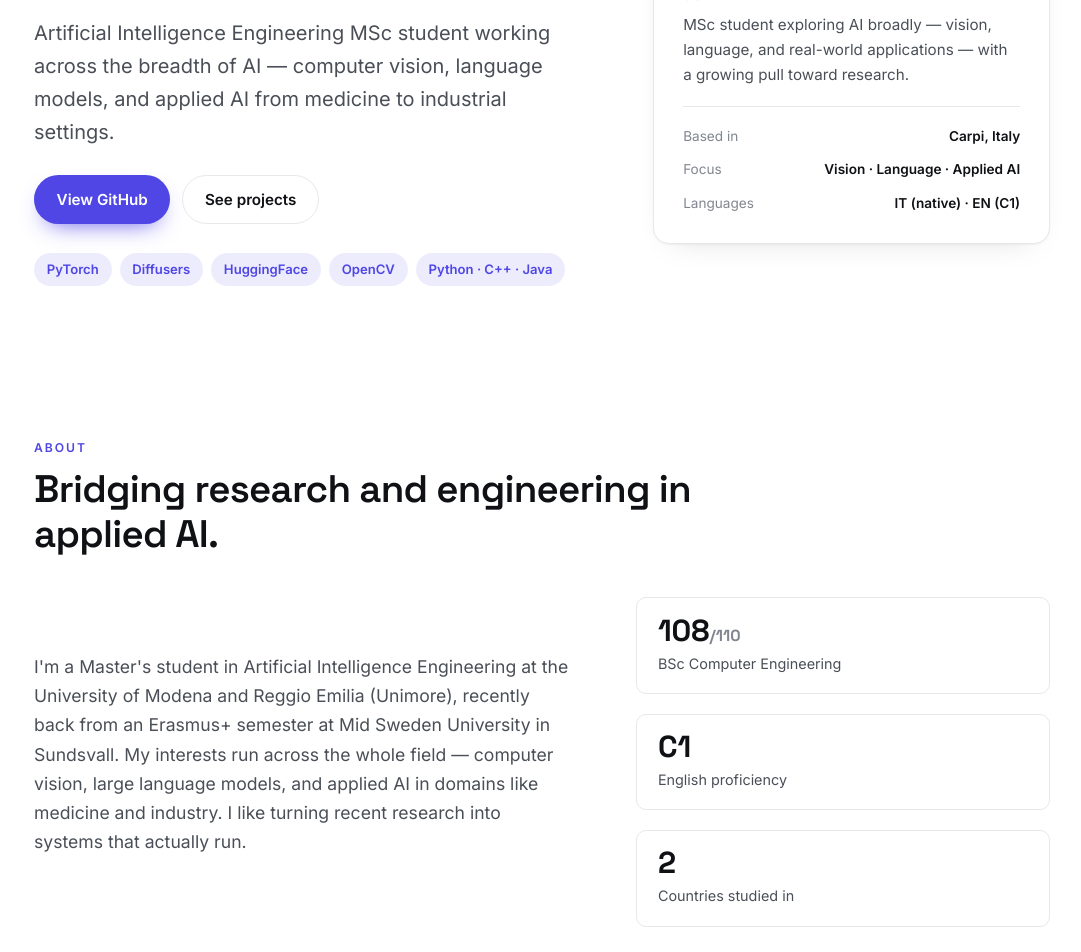
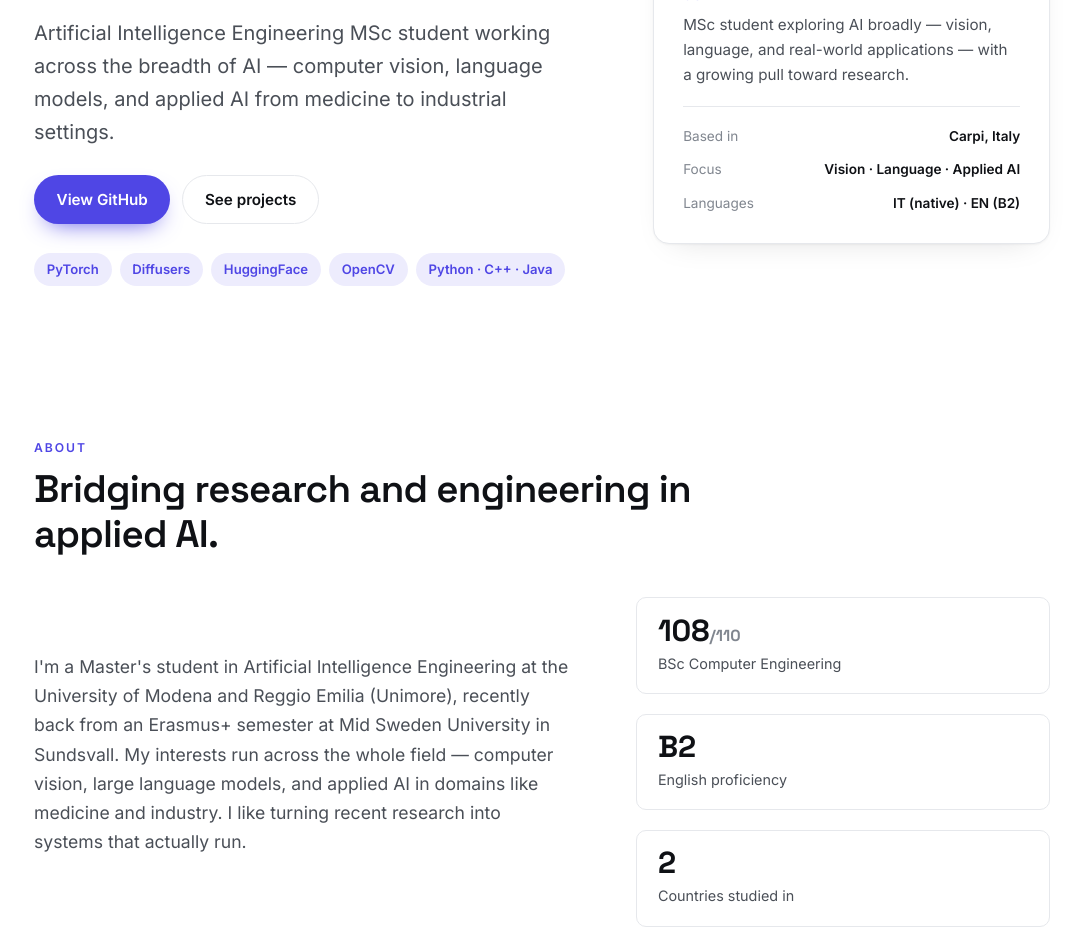
Before and after one commit to SaverioNapolitano/SaverioNapolitano.github.io, a Jekyll site: the page built from index.md, in a window 1280 px wide and 1400 px high. Shown: the part 351-1303 px from the top of the window, without its empty margins (98-1179 px from the left). Built offline with Jekyll 4.4.1, drawn with Linux system fonts in a browser that asks for light colours.

Commit message:
update English proficiency level from C1 to B2

```diff
--- a/index.md
+++ b/index.md
@@ -36,7 +36,7 @@ title: Home
       <dl class="card-facts">
         <div><dt>Based in</dt><dd>Carpi, Italy</dd></div>
         <div><dt>Focus</dt><dd>Vision · Language · Applied AI</dd></div>
-        <div><dt>Languages</dt><dd>IT (native) · EN (C1)</dd></div>
+        <div><dt>Languages</dt><dd>IT (native) · EN (B2)</dd></div>
       </dl>
     </aside>
   </div>
@@ -59,7 +59,7 @@ title: Home
       </p>
       <div class="stat-row reveal">
         <div class="stat"><span class="stat-num">108<span>/110</span></span><span class="stat-label">BSc Computer Engineering</span></div>
-        <div class="stat"><span class="stat-num">C1</span><span class="stat-label">English proficiency</span></div>
+        <div class="stat"><span class="stat-num">B2</span><span class="stat-label">English proficiency</span></div>
         <div class="stat"><span class="stat-num">2</span><span class="stat-label">Countries studied in</span></div>
       </div>
     </div>
```
